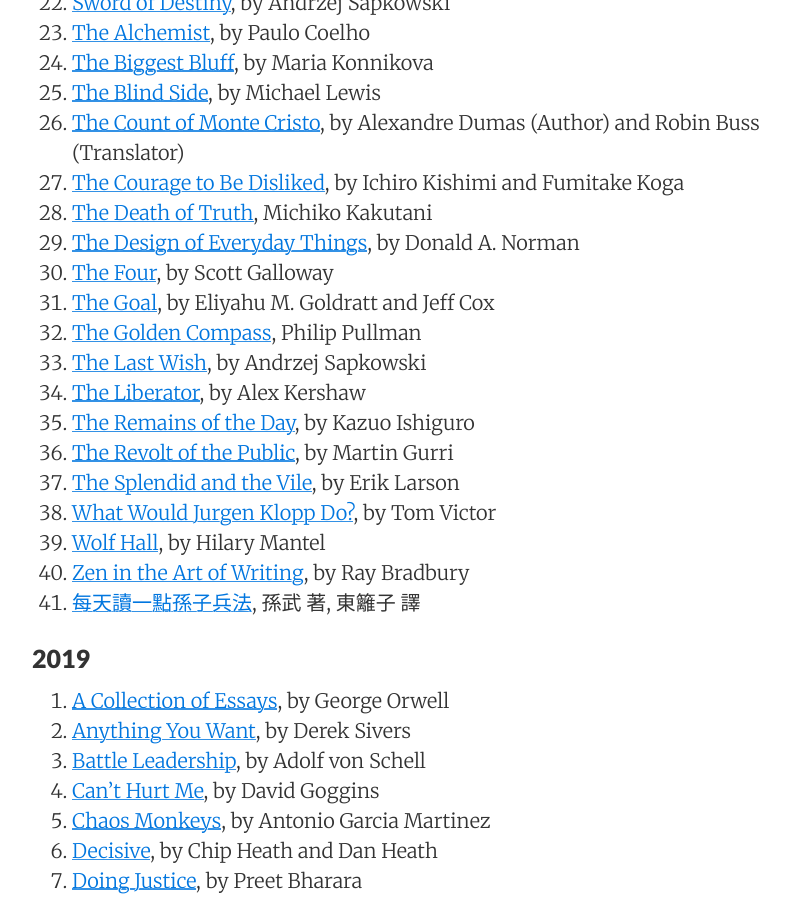
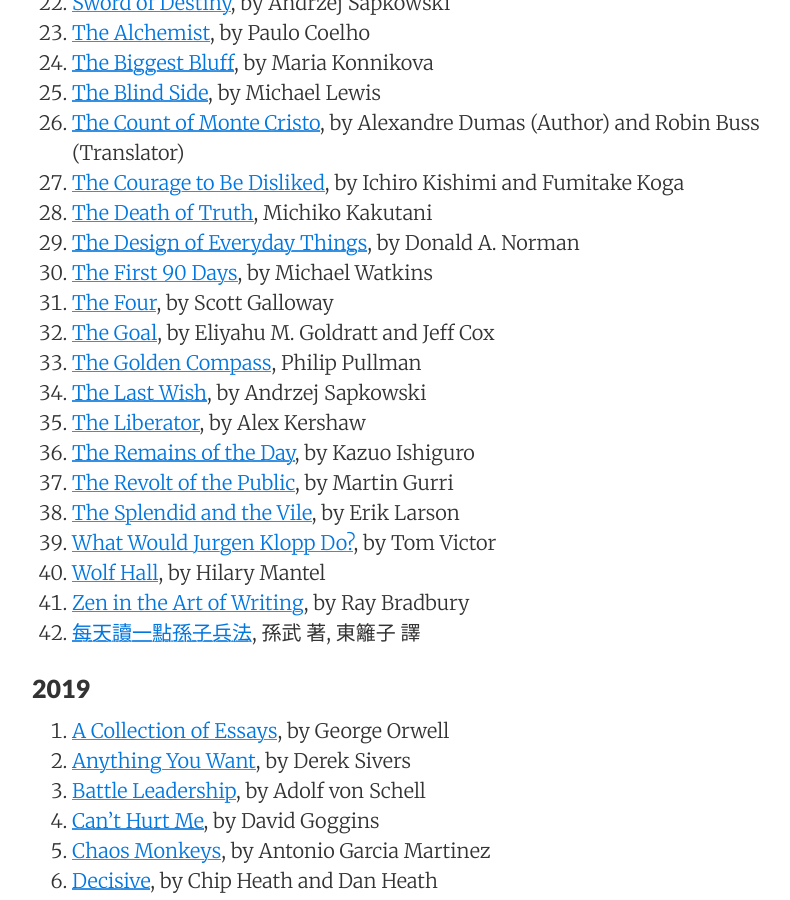
Before and after one commit to sewardlee337/sewardlee337.github.io, a Jekyll site: the page built from readinglist.md, in a window 1280 px wide and 900 px high, scrolled down 1250 px. Shown: the whole window, without its empty margins (188-978 px from the left). Built offline with Jekyll 4.4.1, drawn with Linux system fonts in a browser that asks for light colours; nearby versions of some CDN libraries.

Commit message:
Update reading list

```diff
--- a/readinglist.md
+++ b/readinglist.md
@@ -49,11 +49,12 @@ _"My alma mater was books, a good library... I could spend the rest of my life r
 1. [The Courage to Be Disliked](https://amzn.to/38cNMLu), by Ichiro Kishimi and Fumitake Koga
 1. [The Death of Truth](https://amzn.to/3alON5J), Michiko Kakutani
 1. [The Design of Everyday Things](https://amzn.to/3fXBHPB), by Donald A. Norman
+1. [The First 90 Days](https://amzn.to/2Kkaqv9), by Michael Watkins
 1. [The Four](https://amzn.to/2MHiVii), by Scott Galloway
 1. [The Goal](https://amzn.to/2SDeWq7), by Eliyahu M. Goldratt and Jeff Cox
 1. [The Golden Compass](https://amzn.to/2wTKMqk), Philip Pullman
 1. [The Last Wish](https://amzn.to/2QBo39P), by Andrzej Sapkowski
-1. [The Liberator](https://amzn.to/2K534M7), by Alex Kershaw
+1. [The Liberator](https://amzn.to/3lNL3zP), by Alex Kershaw
 1. [The Remains of the Day](https://amzn.to/34vWaFB), by Kazuo Ishiguro
 1. [The Revolt of the Public](https://amzn.to/33PXPaz), by Martin Gurri
 1. [The Splendid and the Vile](https://amzn.to/3f1N9Zb), by Erik Larson
```
